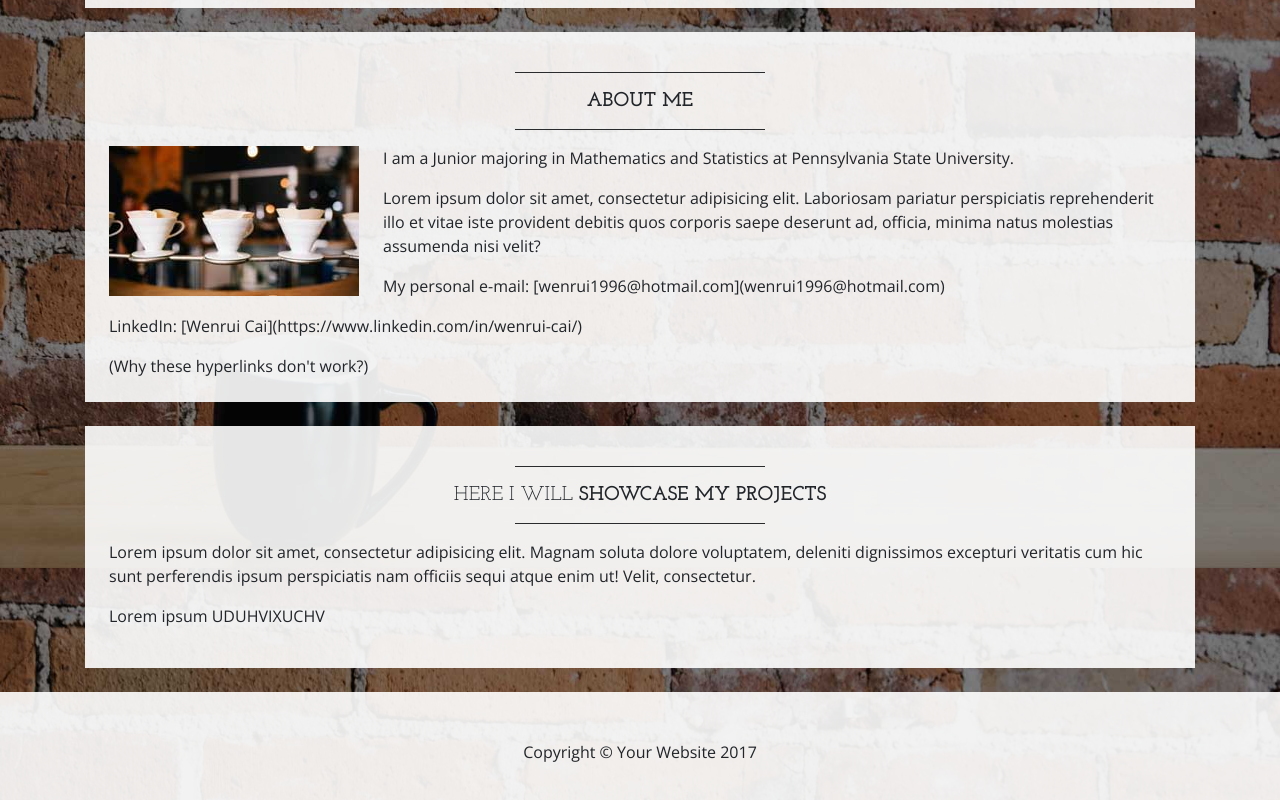
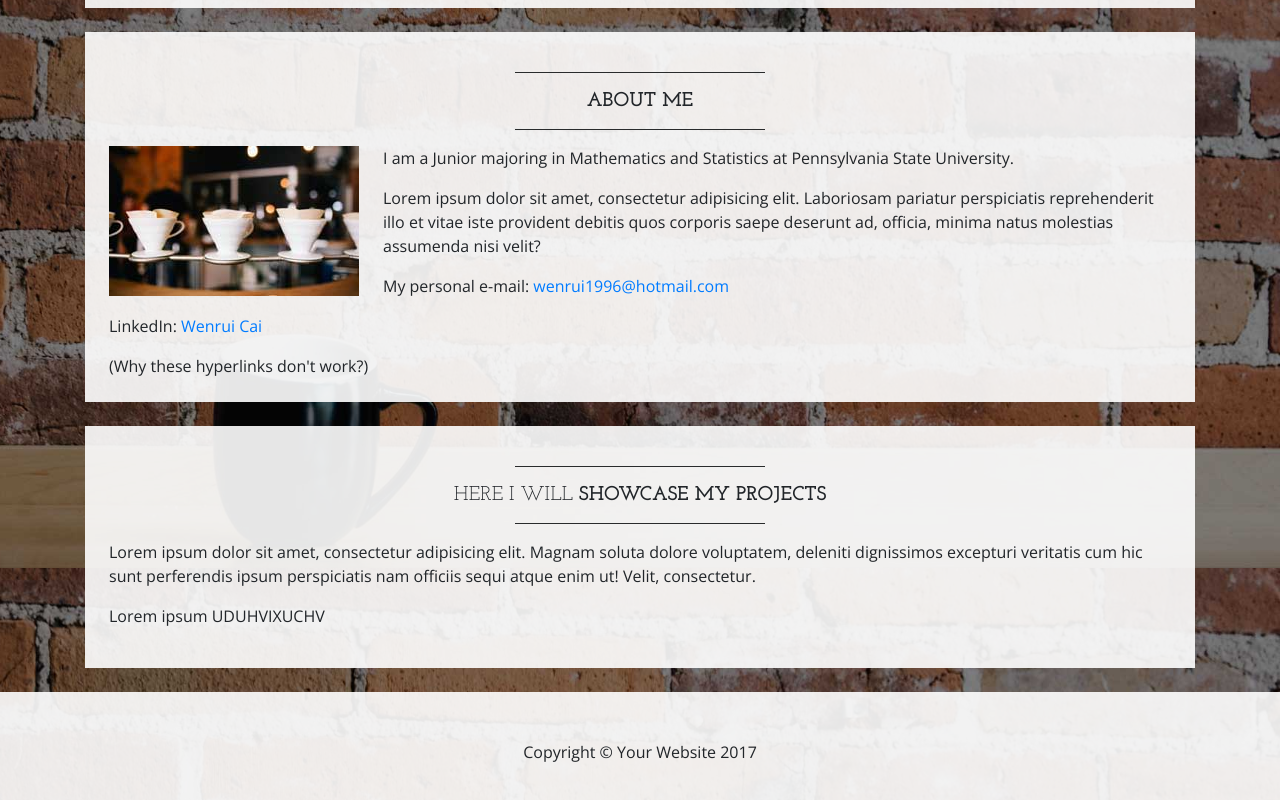
Before and after one commit to wenrui-cai/wenrui-cai.github.io, a website: page index.html in a window 1280 px wide. Shown: the part 1032-1832 px from the top of the page. Drawn offline with nearby package versions, Linux system fonts and the light colour scheme.

Commit message:
E-mail, LinkedIn

```diff
--- a/index.html
+++ b/index.html
@@ -117,8 +117,8 @@
         <img class="img-fluid float-left mr-4 d-none d-lg-block" src="img/intro-pic.jpg" alt="">
         <p>I am a Junior majoring in Mathematics and Statistics at Pennsylvania State University.</p>
         <p>Lorem ipsum dolor sit amet, consectetur adipisicing elit. Laboriosam pariatur perspiciatis reprehenderit illo et vitae iste provident debitis quos corporis saepe deserunt ad, officia, minima natus molestias assumenda nisi velit?</p>
-        <p>My personal e-mail: [wenrui1996@hotmail.com](wenrui1996@hotmail.com)</p>
-        <p>LinkedIn: [Wenrui Cai](https://www.linkedin.com/in/wenrui-cai/)</p> (Why these hyperlinks don't work?)
+        <p>My personal e-mail: <a href="mailto:wenrui1996@hotmail.com">wenrui1996@hotmail.com</a></p>
+        <p>LinkedIn: <a href="https://www.linkedin.com/in/wenrui-cai/">Wenrui Cai</a></p> (Why these hyperlinks don't work?)
       </div>
 
       <div class="bg-faded p-4 my-4">
```
